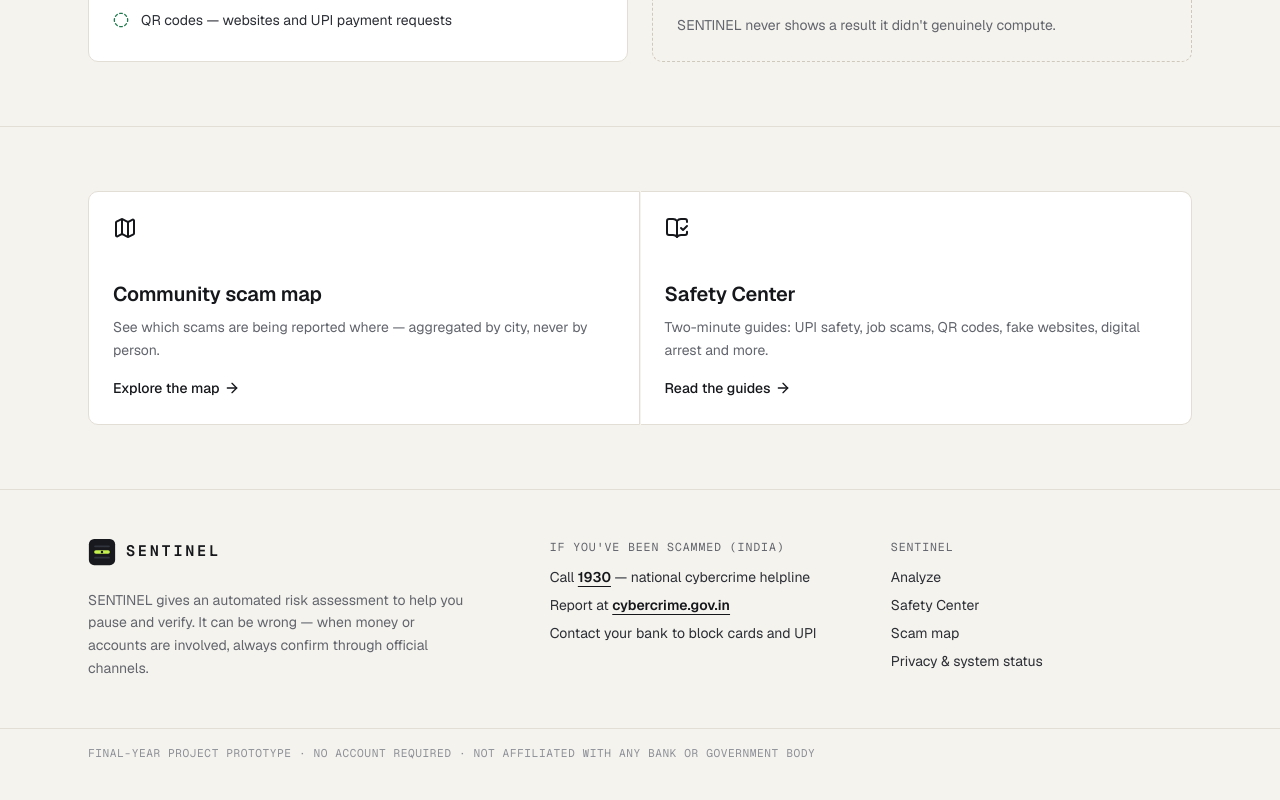
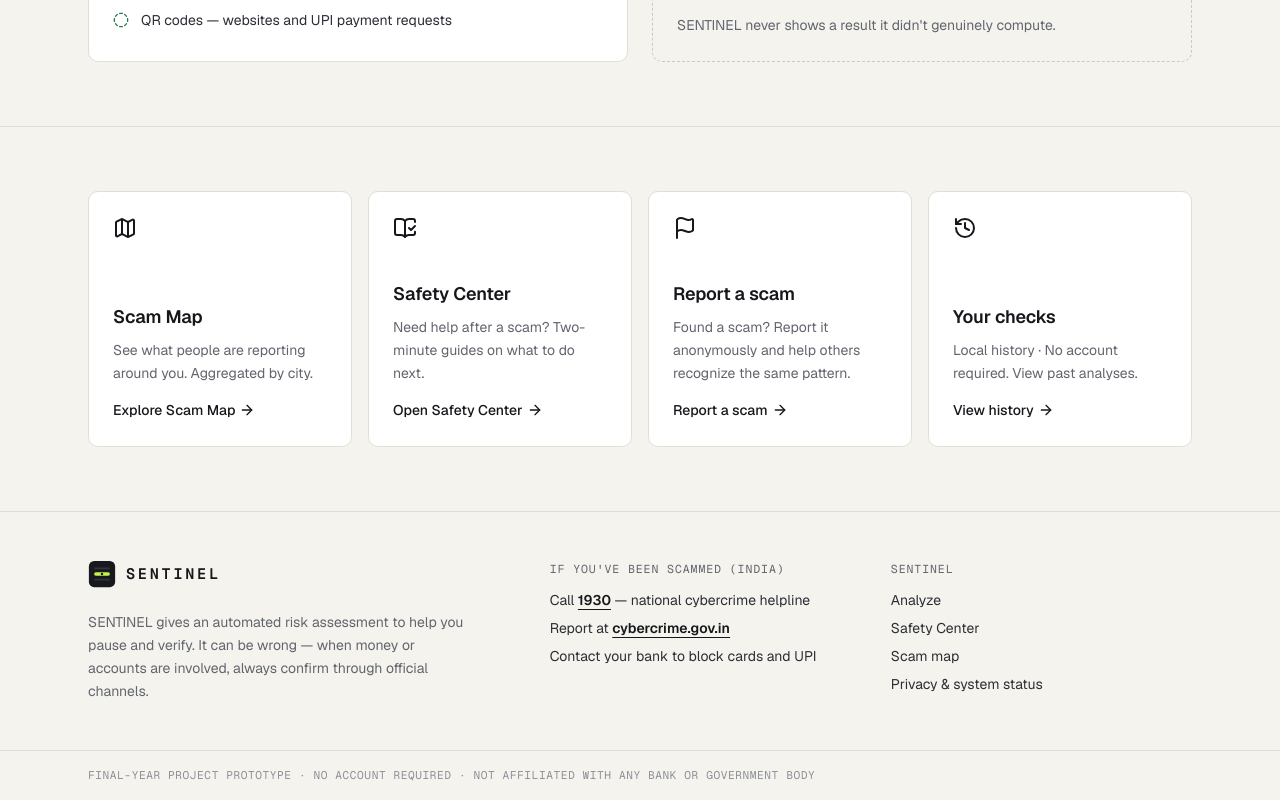
Before and after one commit to Srinidhi1206/miniproject, a Next.js app in the folder frontend/: page / in a window 1280 px wide. Shown: the part 2917-3717 px from the top of the page. Before the commit the page ends 3694 px from the top, so only its background shows below. Built offline with nearby package versions, Linux system fonts and the light colour scheme; no server answers.

Commit message:
feat: refine sentinel landing experience

```diff
--- a/frontend/app/(site)/page.tsx
+++ b/frontend/app/(site)/page.tsx
@@ -1,5 +1,5 @@
 import {
-  ArrowRight, ArrowUpRight, Ban, BookOpenCheck, BrainCircuit, CircleDashed, FileSearch, Gauge, Map, MessageSquareText,
+  ArrowRight, ArrowUpRight, Ban, BookOpenCheck, BrainCircuit, CircleDashed, FileSearch, Flag, Gauge, History as HistoryIcon, Map, MessageSquareText,
   Route, ScanText,
 } from "lucide-react";
 import Link from "next/link";
@@ -225,23 +225,39 @@
         </div>
       </section>
 
-      {/* --------------------------------------------------------- community */}
+      {/* --------------------------------------------------------- ecosystem */}
       <section>
-        <div className="mx-auto grid max-w-6xl gap-px px-4 py-16 sm:px-6 md:grid-cols-2">
-          <Link href="/map" className="group flex flex-col justify-between gap-10 rounded-md border border-line bg-surface p-6 transition-colors hover:border-ink md:rounded-r-none">
+        <div className="mx-auto grid max-w-6xl gap-4 px-4 py-16 sm:px-6 md:grid-cols-2 lg:grid-cols-4">
+          <Link href="/map" className="group flex flex-col justify-between gap-10 rounded-md border border-line bg-surface p-6 transition-colors hover:border-ink">
             <Map className="size-6 text-ink" aria-hidden />
             <div>
-              <h3 className="text-xl font-semibold tracking-[-0.01em]">Community scam map</h3>
-              <p className="mt-2 text-sm leading-relaxed text-muted">See which scams are being reported where — aggregated by city, never by person.</p>
-              <span className="mt-4 inline-flex items-center gap-1 text-sm font-medium">Explore the map <ArrowRight className="size-4 transition-transform group-hover:translate-x-0.5" aria-hidden /></span>
+              <h3 className="text-lg font-semibold tracking-[-0.01em]">Scam Map</h3>
+              <p className="mt-2 text-sm leading-relaxed text-muted">See what people are reporting around you. Aggregated by city.</p>
+              <span className="mt-4 inline-flex items-center gap-1 text-sm font-medium">Explore Scam Map <ArrowRight className="size-4 transition-transform group-hover:translate-x-0.5" aria-hidden /></span>
             </div>
           </Link>
-          <Link href="/safety" className="group flex flex-col justify-between gap-10 rounded-md border border-line bg-surface p-6 transition-colors hover:border-ink md:rounded-l-none md:border-l-0">
+          <Link href="/safety" className="group flex flex-col justify-between gap-10 rounded-md border border-line bg-surface p-6 transition-colors hover:border-ink">
             <BookOpenCheck className="size-6 text-ink" aria-hidden />
             <div>
-              <h3 className="text-xl font-semibold tracking-[-0.01em]">Safety Center</h3>
-              <p className="mt-2 text-sm leading-relaxed text-muted">Two-minute guides: UPI safety, job scams, QR codes, fake websites, digital arrest and more.</p>
-              <span className="mt-4 inline-flex items-center gap-1 text-sm font-medium">Read the guides <ArrowRight className="size-4 transition-transform group-hover:translate-x-0.5" aria-hidden /></span>
+              <h3 className="text-lg font-semibold tracking-[-0.01em]">Safety Center</h3>
+              <p className="mt-2 text-sm leading-relaxed text-muted">Need help after a scam? Two-minute guides on what to do next.</p>
+              <span className="mt-4 inline-flex items-center gap-1 text-sm font-medium">Open Safety Center <ArrowRight className="size-4 transition-transform group-hover:translate-x-0.5" aria-hidden /></span>
+            </div>
+          </Link>
+          <Link href="/report" className="group flex flex-col justify-between gap-10 rounded-md border border-line bg-surface p-6 transition-colors hover:border-ink">
+            <Flag className="size-6 text-ink" aria-hidden />
+            <div>
+              <h3 className="text-lg font-semibold tracking-[-0.01em]">Report a scam</h3>
+              <p className="mt-2 text-sm leading-relaxed text-muted">Found a scam? Report it anonymously and help others recognize the same pattern.</p>
+              <span className="mt-4 inline-flex items-center gap-1 text-sm font-medium">Report a scam <ArrowRight className="size-4 transition-transform group-hover:translate-x-0.5" aria-hidden /></span>
+            </div>
+          </Link>
+          <Link href="/dashboard" className="group flex flex-col justify-between gap-10 rounded-md border border-line bg-surface p-6 transition-colors hover:border-ink">
+            <HistoryIcon className="size-6 text-ink" aria-hidden />
+            <div>
+              <h3 className="text-lg font-semibold tracking-[-0.01em]">Your checks</h3>
+              <p className="mt-2 text-sm leading-relaxed text-muted">Local history &middot; No account required. View past analyses.</p>
+              <span className="mt-4 inline-flex items-center gap-1 text-sm font-medium">View history <ArrowRight className="size-4 transition-transform group-hover:translate-x-0.5" aria-hidden /></span>
             </div>
           </Link>
         </div>
```
